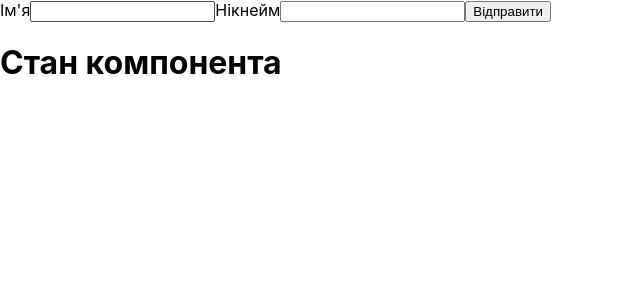
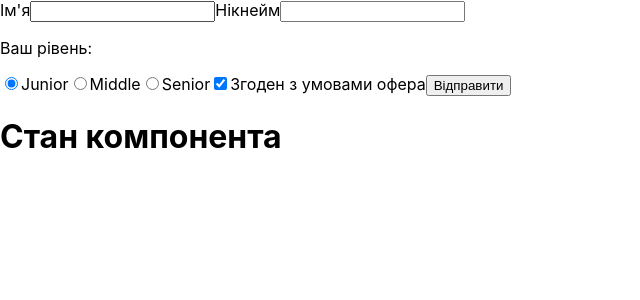
Before and after one commit to Allovallo/react-pract-03, a React (Create React App) app: page / in a window 1280 px wide. Shown: the top 300 px of the page, without its empty margins (0-640 px from the left). Built offline with nearby package versions, Linux system fonts and the light colour scheme.

Commit message:
Form updated

```diff
--- a/src/components/Form.js
+++ b/src/components/Form.js
@@ -5,6 +5,8 @@
   state = {
     name: '',
     tag: '',
+    experience: 'junior',
+    licence: 'false',
   };
 
   nameInputId = nanoid();
@@ -20,6 +22,12 @@
     event.preventDefault();
     this.props.onSubmit(this.state);
     this.reset();
+  };
+
+  handleLicenceChange = event => {
+    console.log(event.currentTarget.checked);
+
+    this.setState({ licence: event.currentTarget.checked });
   };
 
   reset = () => {
@@ -51,7 +59,53 @@
           />
         </label>
 
-        <button type="submit">Відправити</button>
+        <p>Ваш рівень:</p>
+        <label>
+          <input
+            type="radio"
+            name="experience"
+            value="junior"
+            onChange={this.handleChange}
+            checked={this.state.experience === 'junior'}
+          />
+          Junior
+        </label>
+
+        <label>
+          <input
+            type="radio"
+            name="experience"
+            value="middle"
+            onChange={this.handleChange}
+            checked={this.state.experience === 'middle'}
+          />
+          Middle
+        </label>
+
+        <label>
+          <input
+            type="radio"
+            name="experience"
+            value="senior"
+            onChange={this.handleChange}
+            checked={this.state.experience === 'senior'}
+          />
+          Senior
+        </label>
+
+        <label>
+          <input
+            type="checkbox"
+            name="licence"
+            checked={this.state.licence}
+            onChange={this.handleLicenceChange}
+          />
+          Згоден з умовами офера
+        </label>
+
+        <button type="submit" disabled={!this.state.licence}>
+          Відправити
+        </button>
       </form>
     );
   }
```
